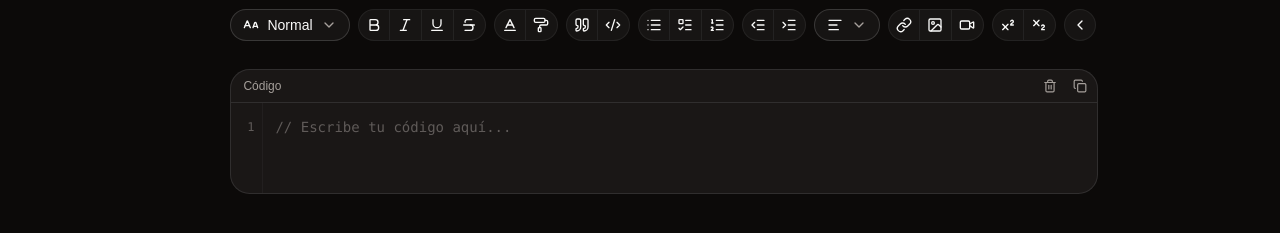
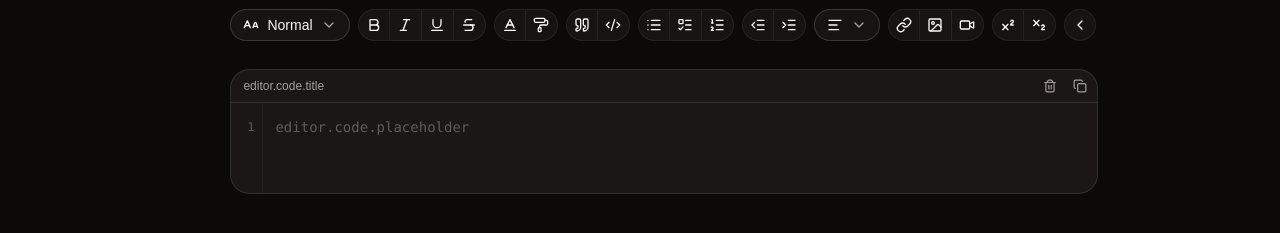
Before and after one commit to cpadlab/nottex, a React (Vite) app in the folder frontend/: page /notes/1 in a window 1280 px wide. Both pictures are taken after a click on the button 613 px from the left and 148 px from the top of the page. Shown: the part 123-356 px from the top of the page. Built offline with nearby package versions, Linux system fonts and the light colour scheme.

Commit message:
feat[frontend]: Internationalize CodeBlock component and add blockquotes

```diff
--- a/frontend/src/components/blocks/editor/components/textarea/components/code-block-item.tsx
+++ b/frontend/src/components/blocks/editor/components/textarea/components/code-block-item.tsx
@@ -46,7 +46,7 @@ export const CodeBlockItem = ({ container }: CodeBlockItemProps) => {
 
     return (
         <div onMouseDown={(e) => e.stopPropagation()} onClick={(e) => e.stopPropagation()} className="my-3 select-none">
-            <CodeBlock code={code} filename="Código" showLineNumbers editable onChange={handleChange} onDelete={handleDelete} />
+            <CodeBlock code={code} showLineNumbers editable onChange={handleChange} onDelete={handleDelete} />
         </div>
     )
 }
--- a/frontend/src/components/blocks/editor/components/textarea/textarea.tsx
+++ b/frontend/src/components/blocks/editor/components/textarea/textarea.tsx
@@ -111,6 +111,7 @@ export const EditorTextarea = ({ className, placeholder, ...props }: EditorTexta
                     "[&_li[data-indent='7']]:ml-42",
                     "[&_li[data-indent='8']]:ml-48",
                     "[&_div[data-type=code-block]]:my-3 [&_div[data-type=code-block]]:select-none [&_div[data-type=code-block]]:cursor-default",
+                    "[&_blockquote]:border-l-4 [&_blockquote]:border-l-primary [&_blockquote]:bg-muted [&_blockquote]:text-muted-foreground [&_blockquote]:pl-4 [&_blockquote]:pr-3 [&_blockquote]:py-2.5 [&_blockquote]:my-3 [&_blockquote]:rounded-r-lg [&_blockquote]:italic",
                     "empty:before:content-[attr(data-placeholder)] empty:before:text-muted-foreground empty:before:pointer-events-none",
                     className
                 )}
--- a/frontend/src/components/blocks/editor/components/toolbar/components/block-insertion.tsx
+++ b/frontend/src/components/blocks/editor/components/toolbar/components/block-insertion.tsx
@@ -26,6 +26,7 @@ export const BlockInsertionButtons = () => {
             icon: QuoteIcon,
             label: "editor.toolbar.quote",
             isActive: isQuote,
+            shortcut: [mod, "Shift", "Q"],
             onClick: onQuote,
         },
         {
--- a/frontend/src/components/blocks/editor/components/toolbar/components/mobile.tsx
+++ b/frontend/src/components/blocks/editor/components/toolbar/components/mobile.tsx
@@ -72,6 +72,7 @@ export const MobileSelect = () => {
             label: "editor.toolbar.quote",
             value: "quote",
             isActive: isQuote,
+            shortcut: [mod, "Shift", "Q"],
             onClick: onQuote,
         },
         {
--- a/frontend/src/components/ui/code-block.tsx
+++ b/frontend/src/components/ui/code-block.tsx
@@ -3,6 +3,7 @@ import * as React from 'react'
 import { codeToHtml } from 'shiki'
 import type { BundledLanguage } from 'shiki'
 import { cn } from 'cn'
+import { useTranslation } from 'react-i18next'
 import { ScrollArea, ScrollBar } from '@/components/ui/scroll-area'
 import { Tabs, TabsList, TabsTrigger } from '@/components/ui/tabs'
 import { CheckIcon, CopyIcon, Trash2Icon } from "lucide-react"
@@ -67,6 +68,7 @@ async function highlight(code: string, lang: BundledLanguage = 'tsx'): Promise<s
 
 function CodeBlockCopyButton({ code, className, ...props }: React.ComponentProps<'button'> & { code: string }) {
   const [copied, setCopied] = React.useState(false)
+  const { t: translation } = useTranslation()
 
   const handleCopy = React.useCallback(() => {
     if (typeof navigator === 'undefined') return
@@ -96,10 +98,11 @@ function CodeBlockCopyButton({ code, className, ...props }: React.ComponentProps
   return (
     <button
       data-slot='code-block-copy'
-      aria-label={copied ? 'Copied' : 'Copy code'}
+      aria-label={copied ? translation('editor.code.copied') : translation('editor.code.copy')}
+      title={copied ? translation('editor.code.copied') : translation('editor.code.copy')}
       onClick={handleCopy}
       className={cn(
-        'text-muted-foreground hover:text-foreground inline-flex items-center justify-center rounded-md p-1.5 transition-colors',
+        'text-muted-foreground hover:text-foreground inline-flex items-center justify-center rounded-md p-1.5 transition-colors cursor-pointer',
         className
       )}
       {...props}
@@ -241,6 +244,7 @@ function CodeBlockEditablePane({
   className,
   style,
 }: CodeBlockEditablePaneProps) {
+  const { t: translation } = useTranslation()
   const textareaRef = React.useRef<HTMLTextAreaElement>(null)
 
   React.useEffect(() => {
@@ -286,7 +290,7 @@ function CodeBlockEditablePane({
         value={code}
         onChange={(e) => onChange?.(e.target.value)}
         onKeyDown={handleKeyDown}
-        placeholder="// Escribe tu código aquí..."
+        placeholder={translation('editor.code.placeholder')}
         spellCheck={false}
         className='flex-1 min-h-[90px] py-3 px-3 bg-transparent text-foreground placeholder:text-muted-foreground/50 outline-none resize-none font-mono text-sm leading-6 whitespace-pre overflow-x-auto'
       />
@@ -310,6 +314,9 @@ function CodeBlock({
   onDelete,
   ...props
 }: CodeBlockProps) {
+  const { t: translation } = useTranslation()
+  const defaultTitle = translation('editor.code.title')
+
   // Normalise to a files array so the rest of the component is uniform
   const normalizedFiles: CodeBlockFile[] = React.useMemo(() => {
     if (files && files.length > 0) return files
@@ -317,7 +324,7 @@ function CodeBlock({
     if (code !== undefined) {
       return [
         {
-          filename: filename ? filename : 'Código',
+          filename: filename ? filename : defaultTitle,
           code,
           language,
           panelClassName,
@@ -330,7 +337,7 @@ function CodeBlock({
     }
 
     return []
-  }, [files, code, language, filename, panelClassName, paneStyle, highlightLines, highlightClassName, showLineNumbers])
+  }, [files, code, language, filename, defaultTitle, panelClassName, paneStyle, highlightLines, highlightClassName, showLineNumbers])
 
   const isMulti = normalizedFiles.length > 1
   const [selectedTab, setSelectedTab] = React.useState<string | null>(null)
@@ -381,10 +388,10 @@ function CodeBlock({
           {onDelete && (
             <button
               data-slot='code-block-delete'
-              aria-label='Eliminar bloque de código'
+              aria-label={translation('editor.code.delete')}
+              title={translation('editor.code.delete')}
               onClick={onDelete}
               className='text-muted-foreground hover:text-destructive inline-flex items-center justify-center rounded-md p-1.5 transition-colors cursor-pointer'
-              title='Eliminar bloque de código'
             >
               <Trash2Icon className='size-3.5' />
             </button>
```
